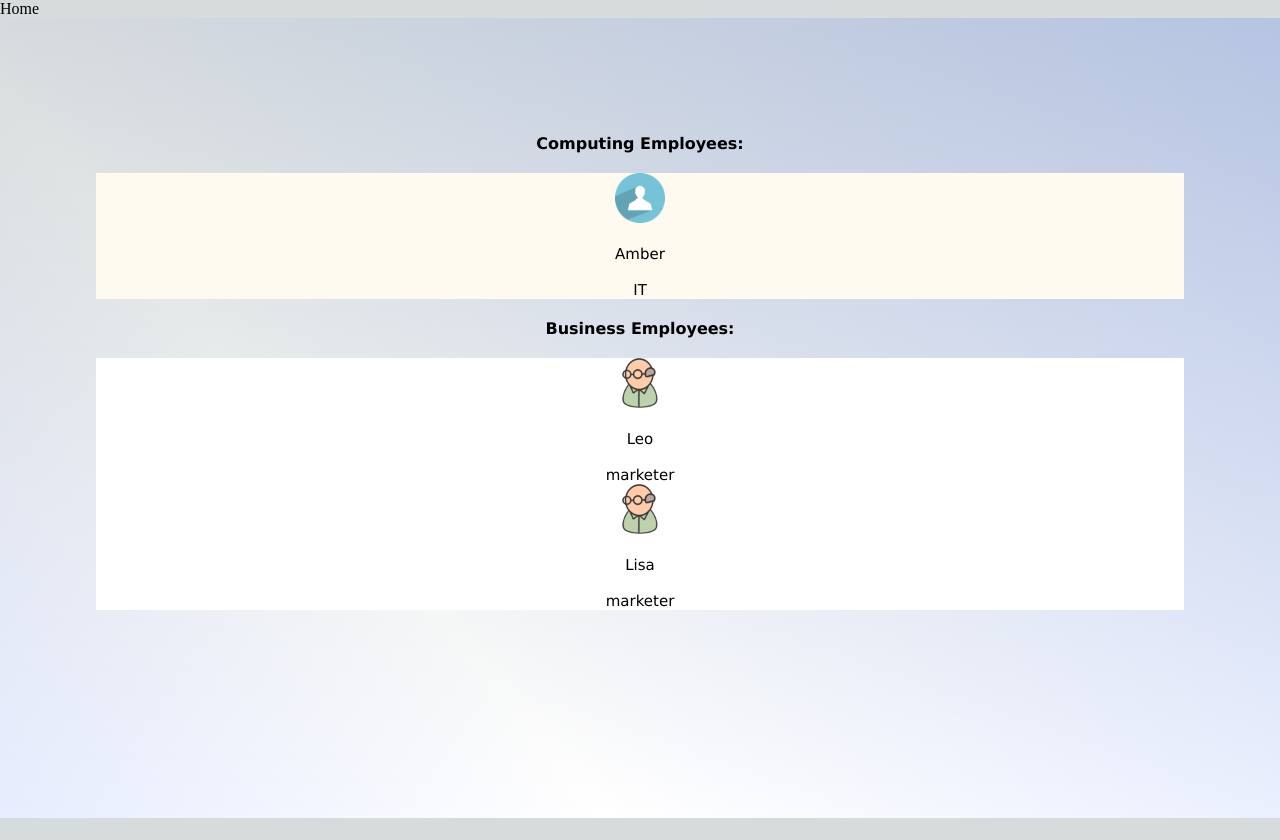
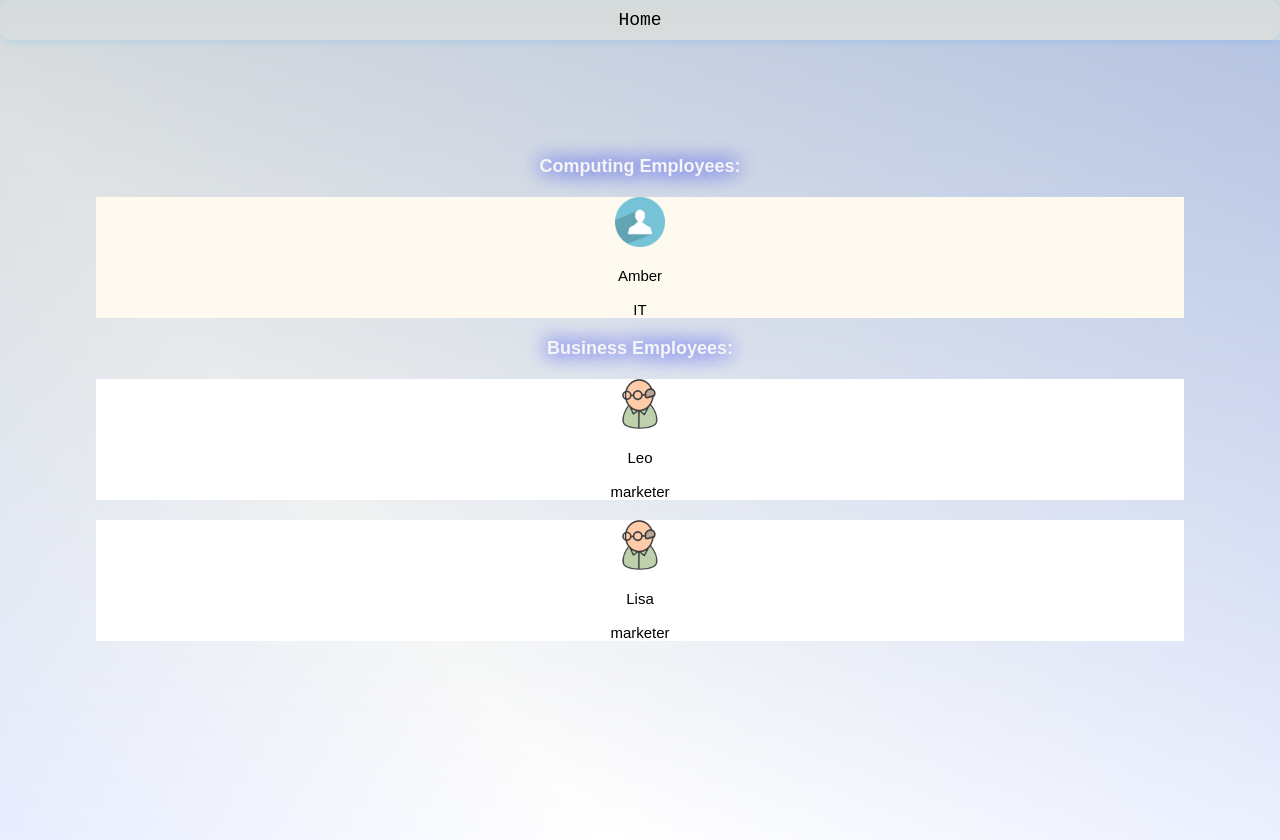
Before and after one commit to jjennbui/assignment-03, a Next.js app: page /about in a window 1280 px wide. Before the commit the page ends 818 px from the top, so only its background shows below. Built offline with nearby package versions, Linux system fonts and the light colour scheme.

Commit message:
Update about.module.css

```diff
--- a/styles/about.module.css
+++ b/styles/about.module.css
@@ -9,7 +9,7 @@
     text-align: center;
     padding: 6rem;
     min-height: 100vh;
-    font-family: Verdana, Geneva, Tahoma, sans-serif;
+    font-family: sans-serif;
 
 
   }
@@ -19,3 +19,32 @@
     background-size: 200% 400%;
 
   }
+
+  .section{
+    display: flex;
+    flex-direction: column;
+    row-gap: 20px;
+    }
+
+    .name{
+      font-size: large;
+      margin-bottom: 20px;
+      margin-top: 20px;
+      font-weight: bold;
+      color: whitesmoke;
+      text-shadow: 1px 1px 25px  #16abff33, 0 0 20px blue;
+      font-family: sans-serif;
+
+    }
+
+    .homebtn{
+      box-shadow: 1px 1px 9px  #16abff33;
+      font-family:monospace;
+      text-align: center;
+      padding: 10px;
+      font-size: 18px;
+      border-radius: 10px;
+
+
+
+    }
```
